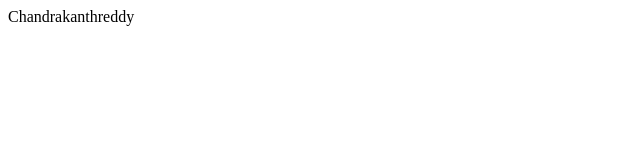
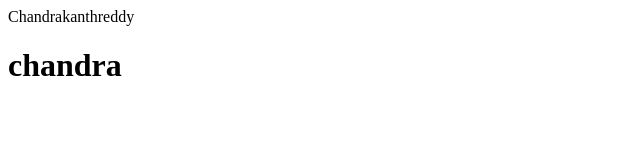
Before and after one commit to chandrakanthreddybhumireddy/example-, a plain HTML site: page index.html in a window 1280 px wide. Shown: the whole page, without its empty margins (0-640 px from the left). Drawn offline with Linux system fonts and the light colour scheme.

Commit message:
Update index.html
added h1 tag to the index.html

```diff
--- a/index.html
+++ b/index.html
@@ -5,5 +5,6 @@
     </head>
     <body>
         Chandrakanthreddy
+        <h1>chandra</h1>
     </body>
 </html>
```
